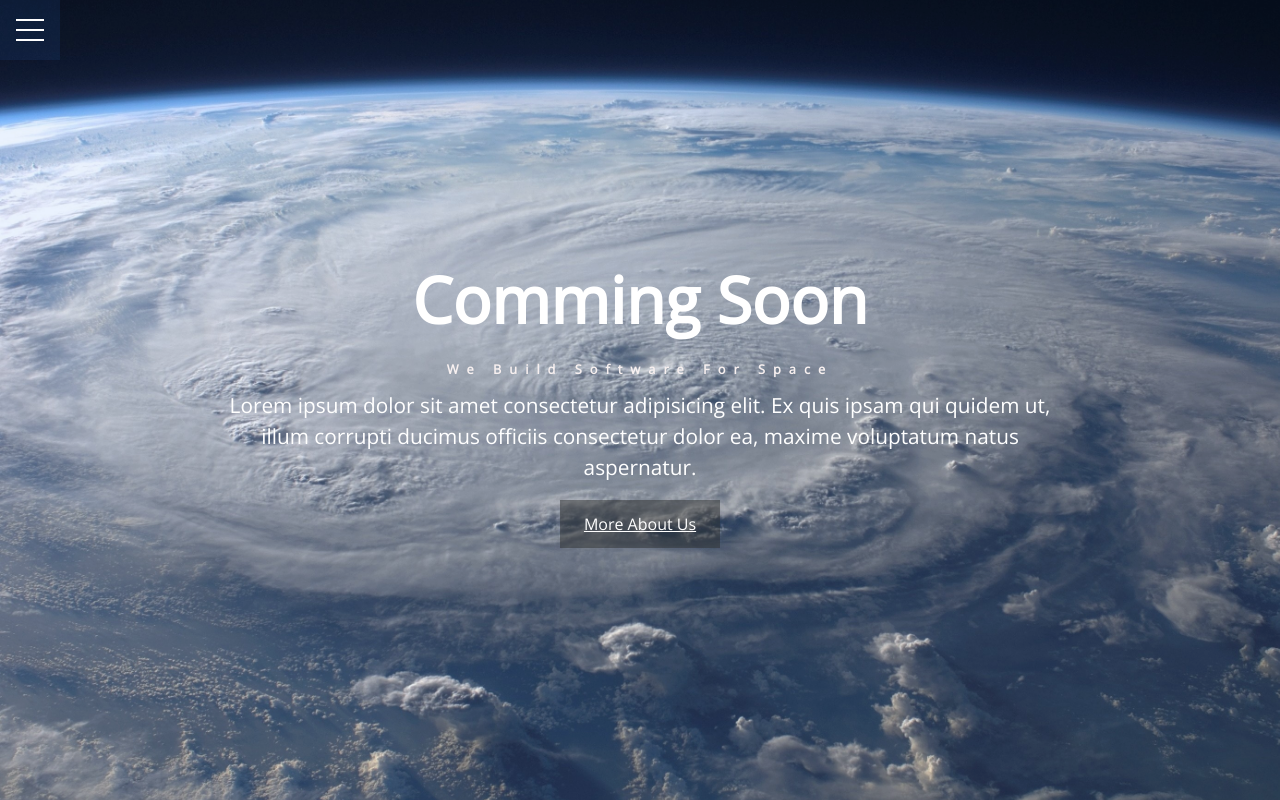
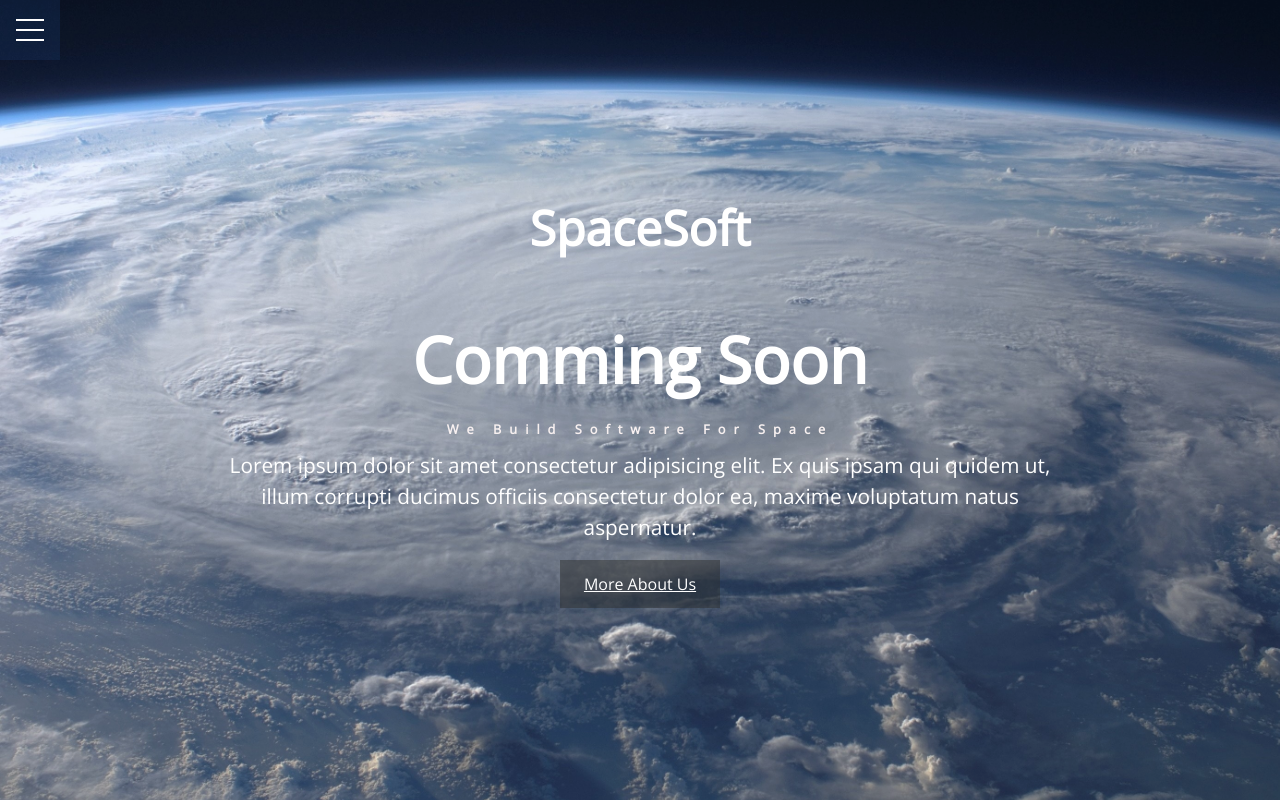
Before and after one commit to adarshthapa/spacesoft, a plain HTML site: page index.html in a window 1280 px wide. Drawn offline with nearby package versions, Linux system fonts and the light colour scheme.

Commit message:
Added logo

```diff
--- a/css/main.css
+++ b/css/main.css
@@ -63,6 +63,12 @@ body {
     height: 100%;
 }
 
+#showcase .showcase-container .brand {
+    font-size: 3rem;
+    align-items: flex-start;
+    margin-bottom: 3rem;
+}
+
 #showcase h1 {
     font-size: 4rem;
 }
--- a/index.html
+++ b/index.html
@@ -42,6 +42,7 @@
 
     <header id="showcase">
         <div class="container showcase-container">
+            <h2 class="brand">SpaceSoft</h2>
             <h1>Comming Soon</h1>
             <strong class="quote">We Build Software For Space</strong>
             <p>Lorem ipsum dolor sit amet consectetur adipisicing elit. Ex quis ipsam qui quidem ut, illum corrupti
```
